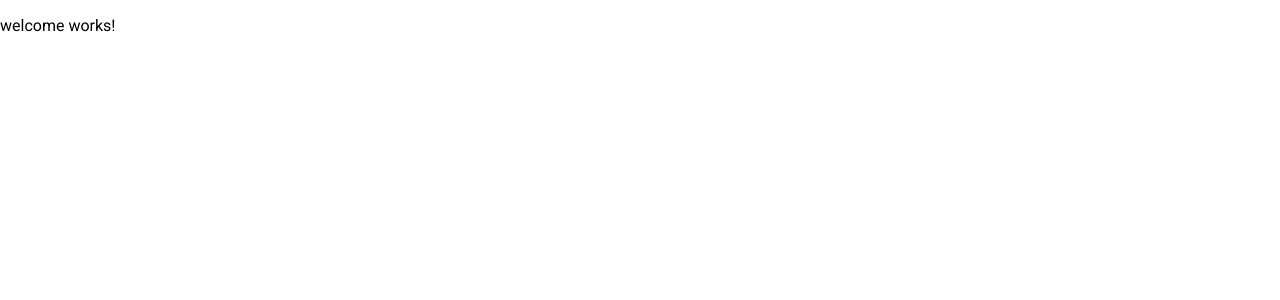
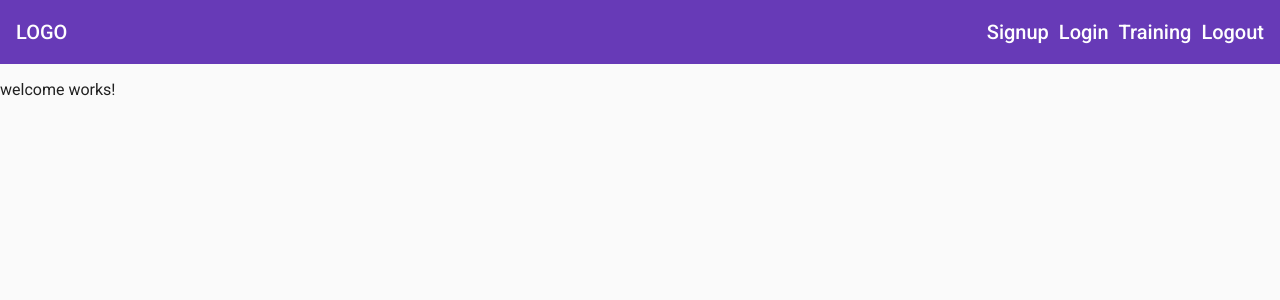
Before and after one commit to lc-apps-dev/angular-material, an Angular app in the folder fitness-tracker/: page / in a window 1280 px wide. Shown: the top 300 px of the page. Built offline with nearby package versions, Linux system fonts and the light colour scheme.

Commit message:
added menu

```diff
--- a/fitness-tracker/src/app/app-routing.module.ts
+++ b/fitness-tracker/src/app/app-routing.module.ts
@@ -9,7 +9,7 @@
     { path: '', component: WelcomeComponent },
     { path: 'signup', component: SignupComponent },
     { path: 'login', component: LoginComponent },
-    { path: 'trainig', component: TrainingComponent }
+    { path: 'training', component: TrainingComponent }
 ];
 
 @NgModule({
--- a/fitness-tracker/src/app/app.component.css
+++ b/fitness-tracker/src/app/app.component.css
@@ -0,0 +1,28 @@
+mat-sidenav-container, mat-sidenav-content, mat-sidenav {
+    height: 100%;
+}
+
+mat-sidenav {
+    width: 250px;
+}
+
+a {
+    text-decoration: none;
+    color: white;
+}
+
+a:hover,
+a:active {
+    color: lightgray
+}
+
+.navigation-items {
+    list-style: none;
+    padding: 0%;
+    margin: 0;
+}
+
+.nav-caption {
+    display: inline-block;
+    padding-left: 6px;;
+}
--- a/fitness-tracker/src/app/app.component.html
+++ b/fitness-tracker/src/app/app.component.html
@@ -1 +1,56 @@
-<router-outlet></router-outlet>
+<mat-sidenav-container class="example-container" >
+
+    <mat-sidenav  #sidenav [opened]="openSidenav">
+        <mat-nav-list>
+            <a mat-list-item routerLink="/signup" (click)="sidenav.close()">
+                <mat-icon>face</mat-icon>
+                <span class="nav-caption">Signup</span>
+            </a>
+            <a mat-list-item routerLink="/login" (click)="sidenav.close()">
+                <mat-icon>input</mat-icon>
+                <span class="nav-caption">Login</span>
+            </a>
+            <a mat-list-item routerLink="/training" (click)="sidenav.close()">
+                <mat-icon>fitness_center</mat-icon>
+                <span class="nav-caption">Training</span>
+            </a>
+
+            <mat-list-item>
+                <button mat-icon-button (click)="sidenav.close()">
+                    <mat-icon>eject</mat-icon>
+                    <span class="nav-caption">Logout</span>
+                </button>
+            </mat-list-item>
+
+
+        </mat-nav-list>
+    </mat-sidenav>
+
+    <mat-sidenav-content>
+        <!--button (click)="sidenav.toggle();">Show sidenav</button-->
+
+        <mat-toolbar color="primary">
+
+            <div fxHide.gt-xs >
+                <button mat-icon-button (click)="sidenav.toggle()">
+                    <mat-icon>menu</mat-icon>
+                </button>
+            </div>
+            <div><a routerLink="/">LOGO</a></div>
+            <div fxFlex fxLayout fxLayoutAlign="flex-end"  fxHide.xs>
+                <ul fxLayout fxLayoutGap="10px" class="navigation-items">
+                    <li><a routerLink="/signup">Signup</a></li>
+                    <li><a routerLink="/login">Login</a></li>
+                    <li><a routerLink="/training">Training</a></li>
+                    <li><a >Logout</a></li>
+                </ul>
+            </div>
+        </mat-toolbar>
+        <main>
+            <router-outlet></router-outlet>
+        </main>
+
+
+    </mat-sidenav-content>
+
+  </mat-sidenav-container>
--- a/fitness-tracker/src/app/app.component.ts
+++ b/fitness-tracker/src/app/app.component.ts
@@ -7,4 +7,10 @@
 })
 export class AppComponent {
   title = 'fitness-tracker';
+
+  openSidenav = false;
+
+  onToggle() {
+
+  }
 }
--- a/fitness-tracker/src/index.html
+++ b/fitness-tracker/src/index.html
@@ -9,6 +9,7 @@
   <link rel="preconnect" href="https://fonts.gstatic.com">
   <link href="https://fonts.googleapis.com/css2?family=Roboto:wght@300;400;500&display=swap" rel="stylesheet">
   <link href="https://fonts.googleapis.com/icon?family=Material+Icons" rel="stylesheet">
+  <link href="https://fonts.googleapis.com/icon?family=Roboto" rel="stylesheet">
 </head>
 <body>
   <app-root></app-root>
--- a/fitness-tracker/src/styles.css
+++ b/fitness-tracker/src/styles.css
@@ -1,4 +1,7 @@
 /* You can add global styles to this file, and also import other style files */
 
-html, body { height: 100%; }
+html, body {
+    height: 100%;
+    font-family: 'Roboto', sans-serif;
+}
 body { margin: 0; font-family: Roboto, "Helvetica Neue", sans-serif; }
```
Also changed, not shown: fitness-tracker/src/app/app.module.ts (+5 -2 lines), fitness-tracker/src/app/material.module.ts (+14 -5 lines).
